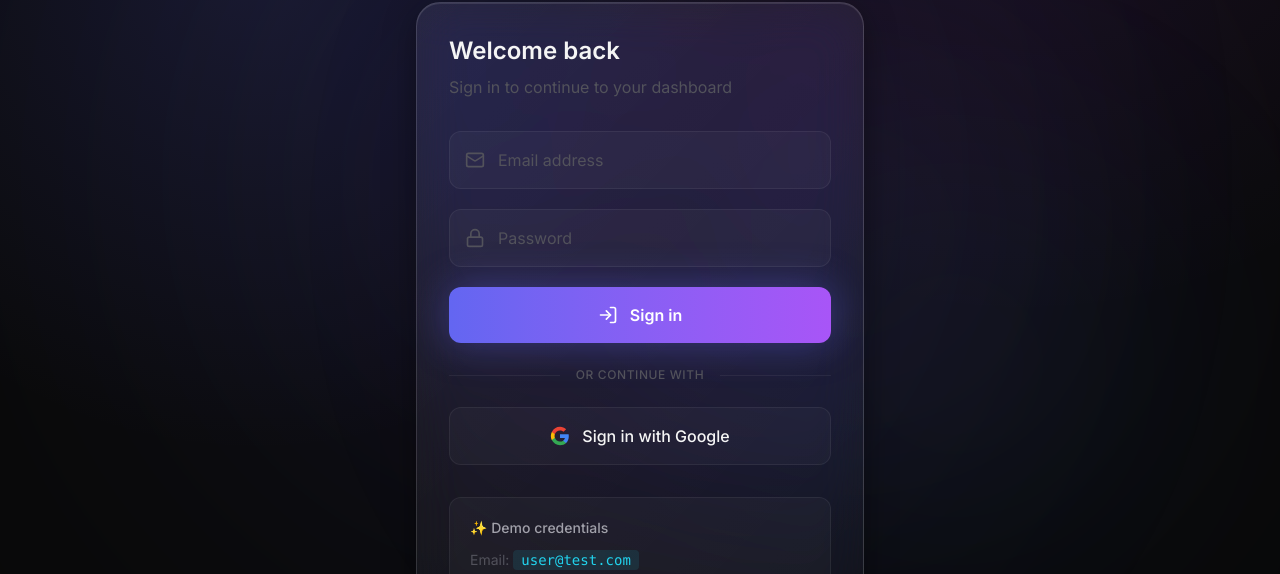
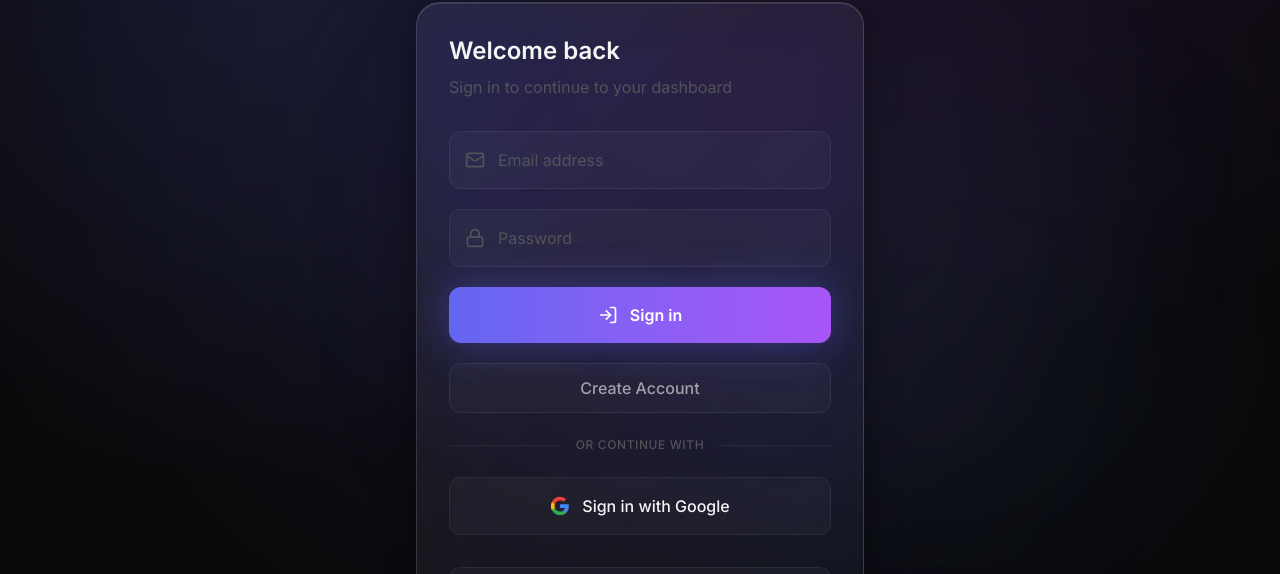
Before and after one commit to Aditya-Idnani/FlowCraft-Workflow-Automation, a Next.js app in the folder frontend/: page /login in a window 1280 px wide. Shown: the part 226-800 px from the top of the page. Built offline with nearby package versions, Linux system fonts and the light colour scheme; no server answers.

Commit message:
refactor frontend auth to Supabase sessions

```diff
--- a/frontend/src/app/login/page.tsx
+++ b/frontend/src/app/login/page.tsx
@@ -1,11 +1,10 @@
 "use client";
 
-import { useState } from "react";
+import { useEffect, useState } from "react";
 import { useRouter } from "next/navigation";
 import { useAuth } from "@/context/AuthContext";
-import { authApi } from "@/lib/api";
-import { supabase, isSupabaseConfigured } from "@/lib/supabase";
-import { LogIn, Mail, Lock, Zap } from "lucide-react";
+import { supabase } from "@/lib/supabase";
+import { LogIn, Mail, Lock, Zap, User, UserPlus } from "lucide-react";
 import { motion } from "framer-motion";
 
 function GoogleIcon({ className = "w-5 h-5" }: { className?: string }) {
@@ -32,33 +31,107 @@ function GoogleIcon({ className = "w-5 h-5" }: { className?: string }) {
 }
 
 export default function LoginPage() {
-  const { login } = useAuth();
+  const { isAuthenticated, isLoading } = useAuth();
   const router = useRouter();
 
+  const [isSignupMode, setIsSignupMode] = useState(false);
+  const [name, setName] = useState("");
   const [email, setEmail] = useState("");
   const [password, setPassword] = useState("");
   const [error, setError] = useState("");
+  const [success, setSuccess] = useState("");
   const [loading, setLoading] = useState(false);
   const [googleLoading, setGoogleLoading] = useState(false);
+
+  useEffect(() => {
+    if (!isLoading && isAuthenticated) {
+      router.replace("/dashboard");
+    }
+  }, [isAuthenticated, isLoading, router]);
 
   const handleLogin = async (e: React.FormEvent) => {
     e.preventDefault();
     setError("");
+    setSuccess("");
+
+    if (!supabase) {
+      setError("Email login is not configured. Please set up Supabase credentials.");
+      return;
+    }
+
     setLoading(true);
 
-    const { data, error } = await authApi.login(email, password);
+    const { error: signInError } = await supabase.auth.signInWithPassword({
+      email,
+      password,
+    });
 
     setLoading(false);
 
-    if (error) {
-      setError(error);
+    if (signInError) {
+      setError(signInError.message);
       return;
     }
 
-    if (data) {
-      login(null, data.user);
-      router.push("/dashboard");
+    router.push("/dashboard");
+  };
+
+  const handleSignup = async (e: React.FormEvent) => {
+    e.preventDefault();
+    setError("");
+    setSuccess("");
+
+    if (!supabase) {
+      setError("Signup is not configured. Please set up Supabase credentials.");
+      return;
     }
+
+    setLoading(true);
+
+    const { data, error: signUpError } = await supabase.auth.signUp({
+      email,
+      password,
+      options: {
+        data: {
+          full_name: name,
+          name,
+        },
+      },
+    });
+
+    setLoading(false);
+
+    if (signUpError) {
+      setError(signUpError.message);
+      return;
+    }
+
+    if (!data.user) {
+      setError("Signup failed. Please try again.");
+      return;
+    }
+
+    if (!data.session?.access_token) {
+      const { data: signedInData, error: signInError } = await supabase.auth.signInWithPassword({
+        email,
+        password,
+      });
+
+      if (signInError || !signedInData.session?.access_token) {
+        setSuccess("Account created successfully. Please verify your email, then sign in.");
+        setIsSignupMode(false);
+        return;
+      }
+    }
+
+    setSuccess("Account created successfully. Redirecting to dashboard...");
+    router.push("/dashboard");
+  };
+
+  const handleModeSwitch = (nextIsSignup: boolean) => {
+    setIsSignupMode(nextIsSignup);
+    setError("");
+    setSuccess("");
   };
 
   const handleGoogleLogin = async () => {
@@ -134,8 +207,14 @@ export default function LoginPage() {
           transition={{ delay: 0.3, duration: 0.5, ease: [0.25, 0.46, 0.45, 0.94] }}
           className="glass-card rounded-3xl p-8"
         >
-          <h2 className="text-2xl font-semibold text-[var(--text-primary)] mb-2">Welcome back</h2>
-          <p className="text-[var(--text-muted)] mb-8">Sign in to continue to your dashboard</p>
+          <h2 className="text-2xl font-semibold text-[var(--text-primary)] mb-2">
+            {isSignupMode ? "Create your account" : "Welcome back"}
+          </h2>
+          <p className="text-[var(--text-muted)] mb-8">
+            {isSignupMode
+              ? "Sign up to start building automated workflows"
+              : "Sign in to continue to your dashboard"}
+          </p>
 
           {error && (
             <motion.div
@@ -147,12 +226,42 @@ export default function LoginPage() {
             </motion.div>
           )}
 
-          <form onSubmit={handleLogin} className="space-y-5">
+          {success && (
+            <motion.div
+              initial={{ opacity: 0, y: -5 }}
+              animate={{ opacity: 1, y: 0 }}
+              className="mb-6 p-4 rounded-xl bg-[var(--accent-green)]/10 border border-[var(--accent-green)]/20 text-[var(--accent-green)] text-sm"
+            >
+              {success}
+            </motion.div>
+          )}
+
+          <form onSubmit={isSignupMode ? handleSignup : handleLogin} className="space-y-5">
+            {/* Name (signup only) */}
+            {isSignupMode && (
+              <motion.div
+                initial={{ opacity: 0, x: -10 }}
+                animate={{ opacity: 1, x: 0 }}
+                transition={{ delay: 0.35, duration: 0.35 }}
+                className="relative"
+              >
+                <User className="absolute left-4 top-1/2 -translate-y-1/2 w-5 h-5 text-[var(--text-muted)]" />
+                <input
+                  type="text"
+                  value={name}
+                  onChange={(e) => setName(e.target.value)}
+                  placeholder="Full name"
+                  required={isSignupMode}
+                  className="w-full pl-12 pr-4 py-4 rounded-xl bg-[var(--bg-card)] border border-[var(--border-default)] text-[var(--text-primary)] placeholder:text-[var(--text-muted)] focus:border-[var(--accent-blue)] focus:shadow-[0_0_0_3px_var(--glow-blue)] transition-all duration-200"
+                />
+              </motion.div>
+            )}
+
             {/* Email */}
             <motion.div
               initial={{ opacity: 0, x: -10 }}
               animate={{ opacity: 1, x: 0 }}
-              transition={{ delay: 0.4, duration: 0.35 }}
+              transition={{ delay: isSignupMode ? 0.4 : 0.4, duration: 0.35 }}
               className="relative"
             >
               <Mail className="absolute left-4 top-1/2 -translate-y-1/2 w-5 h-5 text-[var(--text-muted)]" />
@@ -170,7 +279,7 @@ export default function LoginPage() {
             <motion.div
               initial={{ opacity: 0, x: -10 }}
               animate={{ opacity: 1, x: 0 }}
-              transition={{ delay: 0.5, duration: 0.35 }}
+              transition={{ delay: isSignupMode ? 0.5 : 0.5, duration: 0.35 }}
               className="relative"
             >
               <Lock className="absolute left-4 top-1/2 -translate-y-1/2 w-5 h-5 text-[var(--text-muted)]" />
@@ -202,14 +311,28 @@ export default function LoginPage() {
                     transition={{ duration: 1, repeat: Infinity, ease: "linear" }}
                     className="w-5 h-5 border-2 border-white border-t-transparent rounded-full"
                   />
-                  Signing in...
+                  {isSignupMode ? "Creating account..." : "Signing in..."}
                 </>
               ) : (
                 <>
-                  <LogIn className="w-5 h-5" />
-                  Sign in
+                  {isSignupMode ? <UserPlus className="w-5 h-5" /> : <LogIn className="w-5 h-5" />}
+                  {isSignupMode ? "Create account" : "Sign in"}
                 </>
               )}
+            </motion.button>
+
+            {/* Toggle mode */}
+            <motion.button
+              initial={{ opacity: 0, y: 10 }}
+              animate={{ opacity: 1, y: 0 }}
+              transition={{ delay: 0.63, duration: 0.35 }}
+              whileHover={{ scale: 1.01 }}
+              whileTap={{ scale: 0.99 }}
+              type="button"
+              onClick={() => handleModeSwitch(!isSignupMode)}
+              className="w-full py-3 rounded-xl bg-[var(--bg-card)] border border-[var(--border-default)] hover:bg-[var(--bg-card-hover)] hover:border-[var(--border-hover)] text-[var(--text-secondary)] font-medium transition-all duration-200"
+            >
+              {isSignupMode ? "Back to Sign In" : "Create Account"}
             </motion.button>
           </form>
 
@@ -250,7 +373,7 @@ export default function LoginPage() {
             ) : (
               <>
                 <GoogleIcon />
-                Sign in with Google
+                {isSignupMode ? "Continue with Google" : "Sign in with Google"}
               </>
             )}
           </motion.button>
--- a/frontend/src/components/layout/DashboardLayout.tsx
+++ b/frontend/src/components/layout/DashboardLayout.tsx
@@ -1,9 +1,37 @@
 "use client";
 
+import { useEffect } from "react";
+import { useRouter } from "next/navigation";
 import { Sidebar } from "./Sidebar";
 import { motion } from "framer-motion";
+import { useAuth } from "@/context/AuthContext";
 
 export function DashboardLayout({ children }: { children: React.ReactNode }) {
+  const { isAuthenticated, isLoading } = useAuth();
+  const router = useRouter();
+
+  useEffect(() => {
+    if (!isLoading && !isAuthenticated) {
+      router.replace("/login");
+    }
+  }, [isAuthenticated, isLoading, router]);
+
+  if (isLoading) {
+    return (
+      <div className="min-h-screen flex items-center justify-center">
+        <motion.div
+          animate={{ rotate: 360 }}
+          transition={{ duration: 1, repeat: Infinity, ease: "linear" }}
+          className="w-10 h-10 border-2 border-[var(--accent-purple)] border-t-transparent rounded-full"
+        />
+      </div>
+    );
+  }
+
+  if (!isAuthenticated) {
+    return null;
+  }
+
   return (
     <div className="min-h-screen relative">
       {/* Background ambient glows with floating animation */}
--- a/frontend/src/context/AuthContext.tsx
+++ b/frontend/src/context/AuthContext.tsx
@@ -1,107 +1,124 @@
 "use client"
 
-import { createContext, useContext, useEffect, useState } from "react"
+import { createContext, useContext, useEffect, useMemo, useState } from "react"
+import type { Session, User } from "@supabase/supabase-js"
 import { supabase } from "@/lib/supabase"
 
+type AuthUser = {
+  id: string
+  email: string | null
+  name: string | null
+  avatar: string | null
+  provider: string | null
+}
+
 type AuthContextType = {
+  session: Session | null
   token: string | null
-  user: any
+  user: AuthUser | null
   isAuthenticated: boolean
-  login: (token: string, user: any) => void
-  logout: () => void
-  updateUser: (updates: Partial<any>) => void
+  isLoading: boolean
+  logout: () => Promise<void>
+  updateUser: (updates: Partial<Pick<AuthUser, "name" | "avatar">>) => Promise<void>
 }
 
 const AuthContext = createContext<AuthContextType | null>(null)
 
+function toAuthUser(user: User | null): AuthUser | null {
+  if (!user) return null
+
+  return {
+    id: user.id,
+    email: user.email ?? null,
+    name:
+      (typeof user.user_metadata?.full_name === "string" && user.user_metadata.full_name) ||
+      (typeof user.user_metadata?.name === "string" && user.user_metadata.name) ||
+      null,
+    avatar:
+      (typeof user.user_metadata?.avatar_url === "string" && user.user_metadata.avatar_url) ||
+      null,
+    provider: user.app_metadata?.provider ?? null,
+  }
+}
+
 export function AuthProvider({ children }: { children: React.ReactNode }) {
-  const [token, setToken] = useState<string | null>(null)
-  const [user, setUser] = useState<any>(null)
-  const [isAuthenticated, setIsAuthenticated] = useState(false)
+  const [session, setSession] = useState<Session | null>(null)
+  const [user, setUser] = useState<AuthUser | null>(null)
+  const [isLoading, setIsLoading] = useState(true)
 
-  // Restore from localStorage
   useEffect(() => {
-    const storedToken = localStorage.getItem("token")
-    const storedUser = localStorage.getItem("user")
+    if (!supabase) {
+      setSession(null)
+      setUser(null)
+      setIsLoading(false)
+      return
+    }
 
-    if (storedToken && storedUser) {
-      setToken(storedToken)
-      setUser(JSON.parse(storedUser))
-      setIsAuthenticated(true)
-    }
-  }, [])
+    let isMounted = true
 
-  // Listen for Supabase auth changes (Google OAuth)
-  useEffect(() => {
-    if (!supabase) return
+    supabase.auth.getSession().then(({ data }) => {
+      if (!isMounted) return
+      setSession(data.session)
+      setUser(toAuthUser(data.session?.user ?? null))
+      setIsLoading(false)
+    })
 
-    const { data: { subscription } } = supabase.auth.onAuthStateChange(
-      (event, session) => {
-        if (session?.user) {
-          const supaUser = {
-            id: session.user.id,
-            email: session.user.email,
-            name: session.user.user_metadata?.full_name,
-            avatar: session.user.user_metadata?.avatar_url,
-            provider: "google",
-          }
-
-          localStorage.setItem("token", session.access_token)
-          localStorage.setItem("user", JSON.stringify(supaUser))
-          setToken(session.access_token)
-          setUser(supaUser)
-          setIsAuthenticated(true)
-        }
-
-        if (event === "SIGNED_OUT") {
-          localStorage.clear()
-          setToken(null)
-          setUser(null)
-          setIsAuthenticated(false)
-        }
-      }
-    )
+    const {
+      data: { subscription },
+    } = supabase.auth.onAuthStateChange((_event, nextSession) => {
+      setSession(nextSession)
+      setUser(toAuthUser(nextSession?.user ?? null))
+      setIsLoading(false)
+    })
 
     return () => {
+      isMounted = false
       subscription.unsubscribe()
     }
   }, [])
 
-  const login = (token: string, user: any) => {
-    localStorage.setItem("token", token)
-    localStorage.setItem("user", JSON.stringify(user))
-    setToken(token)
-    setUser(user)
-    setIsAuthenticated(true)
-  }
+  const updateUser = async (updates: Partial<Pick<AuthUser, "name" | "avatar">>) => {
+    if (!supabase || !session?.user) return
 
-  const updateUser = (updates: Partial<any>) => {
-    if (!user) return
-    const updatedUser = { ...user, ...updates }
-    localStorage.setItem("user", JSON.stringify(updatedUser))
-    setUser(updatedUser)
+    const currentMeta = session.user.user_metadata ?? {}
+    const nextMeta = {
+      ...currentMeta,
+      ...(updates.name !== undefined ? { full_name: updates.name, name: updates.name } : {}),
+      ...(updates.avatar !== undefined ? { avatar_url: updates.avatar } : {}),
+    }
+
+    const { data, error } = await supabase.auth.updateUser({
+      data: nextMeta,
+    })
+
+    if (error || !data.user) {
+      return
+    }
+
+    setUser(toAuthUser(data.user))
   }
 
   const logout = async () => {
-    // Sign out from Supabase if connected
     if (supabase) {
       await supabase.auth.signOut()
     }
-
-    localStorage.clear()
-    setToken(null)
-    setUser(null)
-    setIsAuthenticated(false)
     window.location.href = "/login"
   }
 
-  return (
-    <AuthContext.Provider
-      value={{ token, user, isAuthenticated, login, logout, updateUser }}
-    >
-      {children}
-    </AuthContext.Provider>
+  const value = useMemo(
+    () => ({
+      session,
+      token: session?.access_token ?? null,
+      user,
+      isAuthenticated: Boolean(session?.user),
+      isLoading,
+      logout,
+      updateUser,
+    }),
+    [session, user, isLoading]
   )
+
+  return <AuthContext.Provider value={value}>{children}</AuthContext.Provider>
 }
 
 export function useAuth() {
--- a/frontend/src/lib/api.ts
+++ b/frontend/src/lib/api.ts
@@ -146,19 +146,6 @@ export const executionApi = {
   list: () => apiFetch<Execution[]>("/workflows/executions"),
 };
 
-// Auth API
-export const authApi = {
-  login: (email: string, password: string) =>
-    apiFetch<{ user: { id: string; email: string } }>("/auth/login", {
-      method: "POST",
-      body: JSON.stringify({ email, password }),
-    }),
-
-  logout: () => apiFetch<{ message: string }>("/auth/logout", { method: "POST" }),
-
-  me: () => apiFetch<{ user: { id: string; email: string } }>("/auth/me"),
-};
-
 // Schedule API
 export const scheduleApi = {
   get: (workflowId: string) =>
```
